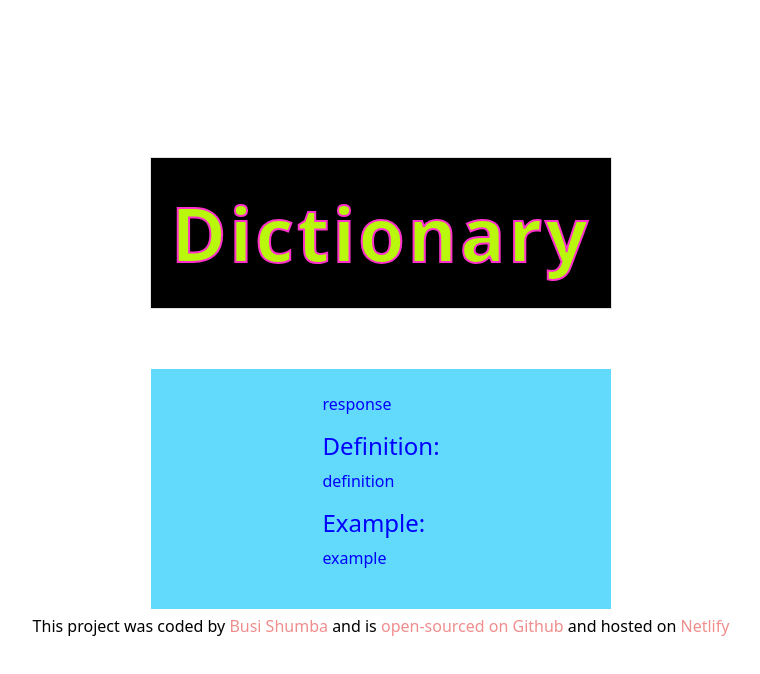
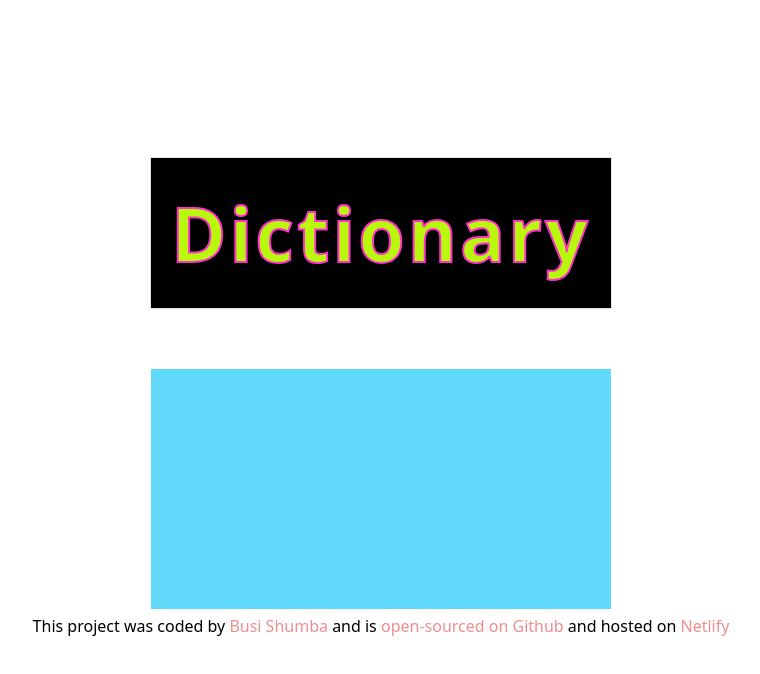
Before and after one commit to DBusie/word-wonder, a React (Create React App) app: page / in a window 1280 px wide. Shown: the top 674 px of the page, without its empty margins (259-1019 px from the left). Built offline with nearby package versions, Linux system fonts and the light colour scheme; no server answers.

Commit message:
added response and error catch

```diff
--- a/src/DictTest.js
+++ b/src/DictTest.js
@@ -6,19 +6,13 @@ export default function DictTest(response) {
   //const [searchWord, setSearchWord] = useState("");
   //const word = "beautiful";
   const apiUrl = `https://api.dictionaryapi.dev/api/v2/entries/en_US/beautiful`;
-  axios.get(apiUrl);
-
-  return (
-    <div className="WordFinder">
-      <p>response</p>
-
-      <h4>Definition:</h4>
-
-      <p>definition</p>
-
-      <h4>Example:</h4>
-
-      <p>example</p>
-    </div>
-  );
+  axios
+    .get(apiUrl)
+    .then(function (response) {
+      console.log(response.data);
+      return response.data.meanings;
+    })
+    .catch(function (error) {
+      console.log(error);
+    });
 }
```
